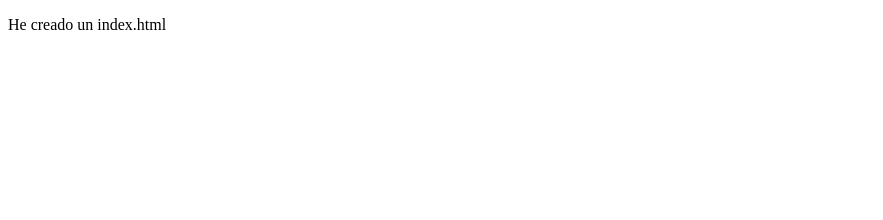
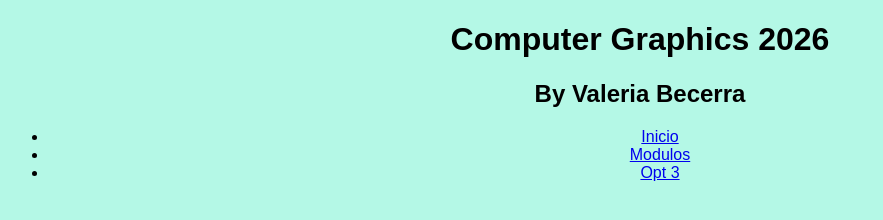
Before and after one commit to bereva1218-lgtm/Computacion-Grafica--Valeria-Becerra, a plain HTML site: page index.html in a window 1280 px wide. Shown: the whole page, without its empty margins (0-883 px from the left). Drawn offline with Linux system fonts and the light colour scheme.

Commit message:
Se creo JS y CSS

```diff
--- a/index.html
+++ b/index.html
@@ -3,9 +3,19 @@
 <head>
     <meta charset="UTF-8">
     <meta name="viewport" content="width=device-width, initial-scale=1.0">
-    <title>Document</title>
+    <title>Computer Graphics 2026</title>
+    <link rel="stylesheet" href="./src/css/style.css">
+    <script src="./src/js/main.js"></script>
 </head>
 <body>
-    <p>He creado un index.html</p>
+    <h1>Computer Graphics 2026</h1>
+    <h2>By Valeria Becerra</h2>
+    <nav class="main_menu">
+        <ul>
+            <li> <a href="#">Inicio</a></li>
+            <li><a href="#">Modulos</a></li>
+            <li><a href="#">Opt 3</a></li>
+        </ul>
+    </nav>
 </body>
 </html>
--- /dev/null
+++ b/src/css/style.css
@@ -0,0 +1,6 @@
+body{
+    background-color: #b4f8e6;
+    text-align: center;
+    font-family: Arial, sans-serif;
+    color: black;
+}
--- /dev/null
+++ b/src/js/main.js
@@ -0,0 +1,7 @@
+function sayHello(params){
+    alert("Hello, welcome to Computer Graphics 2026!");
+}
+
+onload = function(){
+    sayHello();
+}
```
